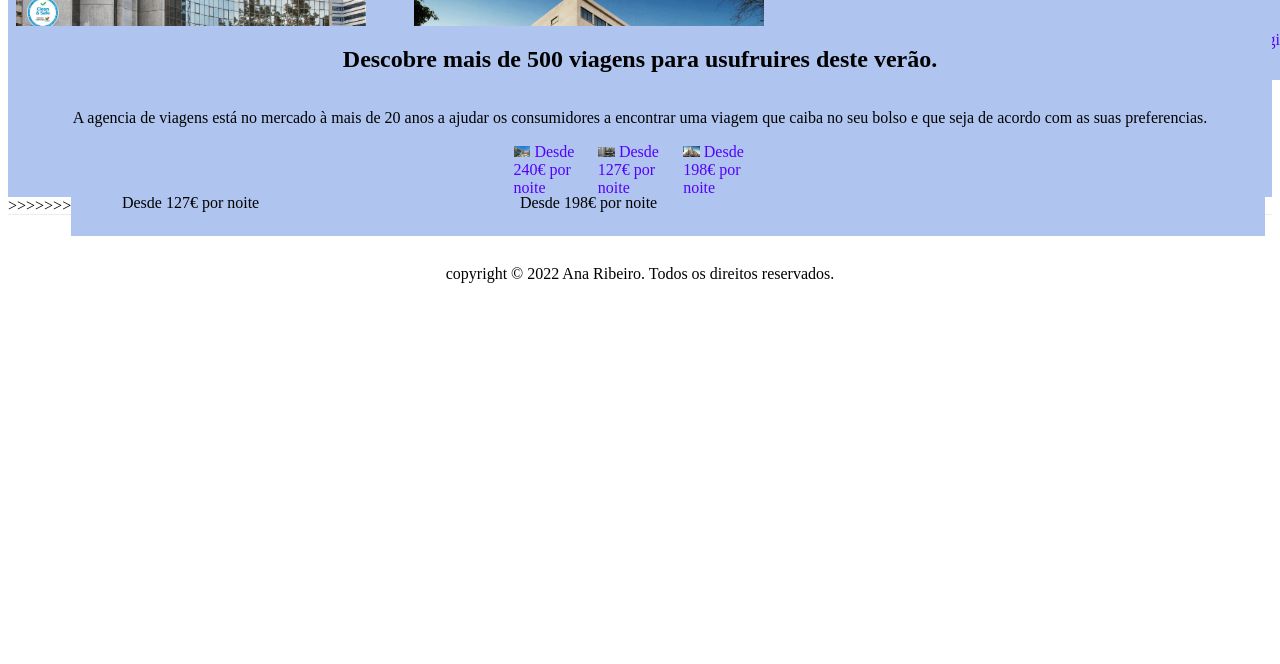
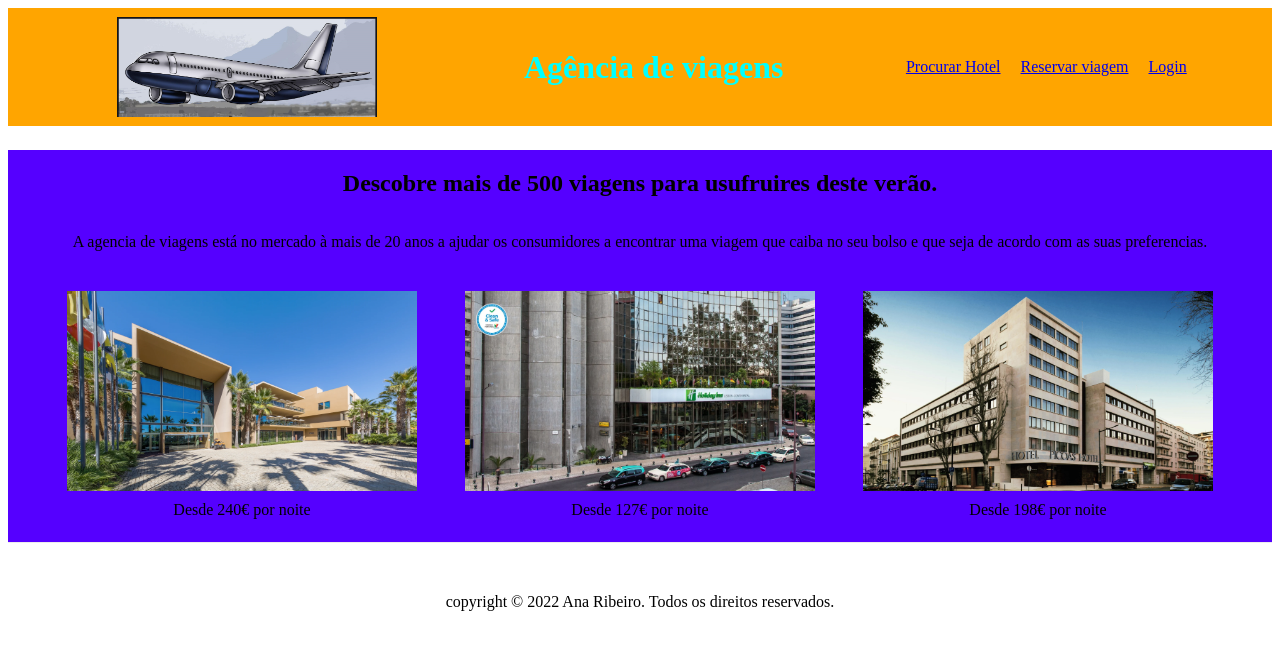
Before and after one commit to anasofiaribeiro251/LandingPage_Agencias, a plain HTML site: page index.html in a window 1280 px wide. Drawn offline with Linux system fonts and the light colour scheme.

Commit message:
nova estrutura

```diff
--- a/index.html
+++ b/index.html
@@ -4,26 +4,17 @@
     <meta charset="UTF-8">
     <meta http-equiv="X-UA-Compatible" content="IE=edge">
     <meta name="viewport" content="width=device-width, initial-scale=1.0">
-<<<<<<< HEAD
+
     <title>Agência de viagens</title>
     <link rel="stylesheet" href="style.css">
 </head>
 <body>
 
     <header class="menu">
-=======
-    <title>Agencia de viagens</title>
-    <link rel="stylesheet" href="style.css">
-</head>
-<body>
-
-    <header>
->>>>>>> d9e5ef01c4d8b754b7322c5a66375b2aab0a323e
         <div class="logo">
             <img src="logotipo.jpg" alt="Logo">
          </div>
          <div class="titulo">
-<<<<<<< HEAD
             <h1>Agência de viagens</h1>
          </div>
 
@@ -57,41 +48,7 @@
 
     </main>
 
-=======
-            <h1>Agencia de viagens</h1>
-         </div>
 
-        <nav class="nav-menu">
-            <ol>
-                <a href="#procurar">Procurar Hotel</a>
-                <a href="reservar">Reservar viagem</a>
-                <a href="login">Login</a>
-            </ol>
-        </nav>
-    </header>
-
-    <main>
-
-        <section class="apresentacao">
-            <h1> Descobre mais de 500 viagens para usufruires deste verão.</h1>
-            <p>A agencia de viagens está no mercado à mais de 20 anos a ajudar os consumidores a encontrar uma viagem que caiba no seu bolso e que seja de acordo com as suas preferencias.</p>
-        </section>
-        <article class="vendas">
-            <div class="img_1">
-                <img src="hotel_1.webp" alt="Hotel_1">
-                <a> Desde 240€ por noite</a>
-            </div>
-            <div class="img_2">
-                <img src="Hotel_2.webp" alt="Hotel_2">
-                <a>Desde 127€ por noite</a>
-            </div>
-            <div class="img_3">
-                <img src="hotel_3.webp" alt="hotel_3">
-                <a>Desde 198€ por noite</a>
-            </div>
-        </article>
-    </main>
->>>>>>> d9e5ef01c4d8b754b7322c5a66375b2aab0a323e
     <footer>
         copyright © 2022 Ana Ribeiro. Todos os direitos reservados.
     </footer>
--- a/style.css
+++ b/style.css
@@ -1,5 +1,3 @@
-<<<<<<< HEAD
-
 .menu{
    display: flex;
 	flex-direction: row;
@@ -76,91 +74,3 @@ footer {
    padding: 50px;
    text-align: center;
 }
-=======
-main{
-    width:1120px;
-    background-color: rgb(175, 197, 239);
-}
-
-header{
-    display:flex;
-    align-items:center;
-    justify-content:space-around;
-    padding: 5px 20 px;
-    height: 80px;
-    position: fixed;
-    top: 0;
-    z-index: 999;
-    background-color: rgb(175, 197, 239);
-    box-shadow: 0 1px o #ececec;
-    max-width:2000px;
-    width: 100%;
- }
-
- .logo img{
-    width: 10%;
-    display: flex;
-    align-items: center;
-    justify-content: center;
-
- }
-
- .nav-menu{
-    display: flex;
-    gap:20px;
- }
- a{
-    cursor:pointer;
-    text-decoration:none;/*  testar outros */
-    color: rgb(85, 0, 255);
- }
-
-.titulo{
-   display: contents;
-}
-
-main{
-    display:flex;
-    align-items:center;
-    justify-content:space-around;
-    position:relative;
-    top: 0;
-    z-index: 999;
-    background-color: rgb(175, 197, 239);
-    max-width:1800px;
-    width: 100%;
- }
-
- .apresentacao{
-    display: flex;
-    align-items: center;
-    justify-content:right;
- }
-
- .vendas{
-    width: 20%;
-    /* display: flex; */
-     align-items:flex-end;
-    justify-content:flex-end;
-    flex-direction: row;
- }
-
- .img_1 img{
-    width: 20%;
- }
-
- .img_2 img{
-    width: 20%;
- }
-
- .img_3 img{
-    width: 20%;
- }
-
-
- footer {
-    box-shadow: 0px -1px 0px 0px #ececec;
-    padding: 50px;
-    text-align: center;
-  }
->>>>>>> d9e5ef01c4d8b754b7322c5a66375b2aab0a323e
```
